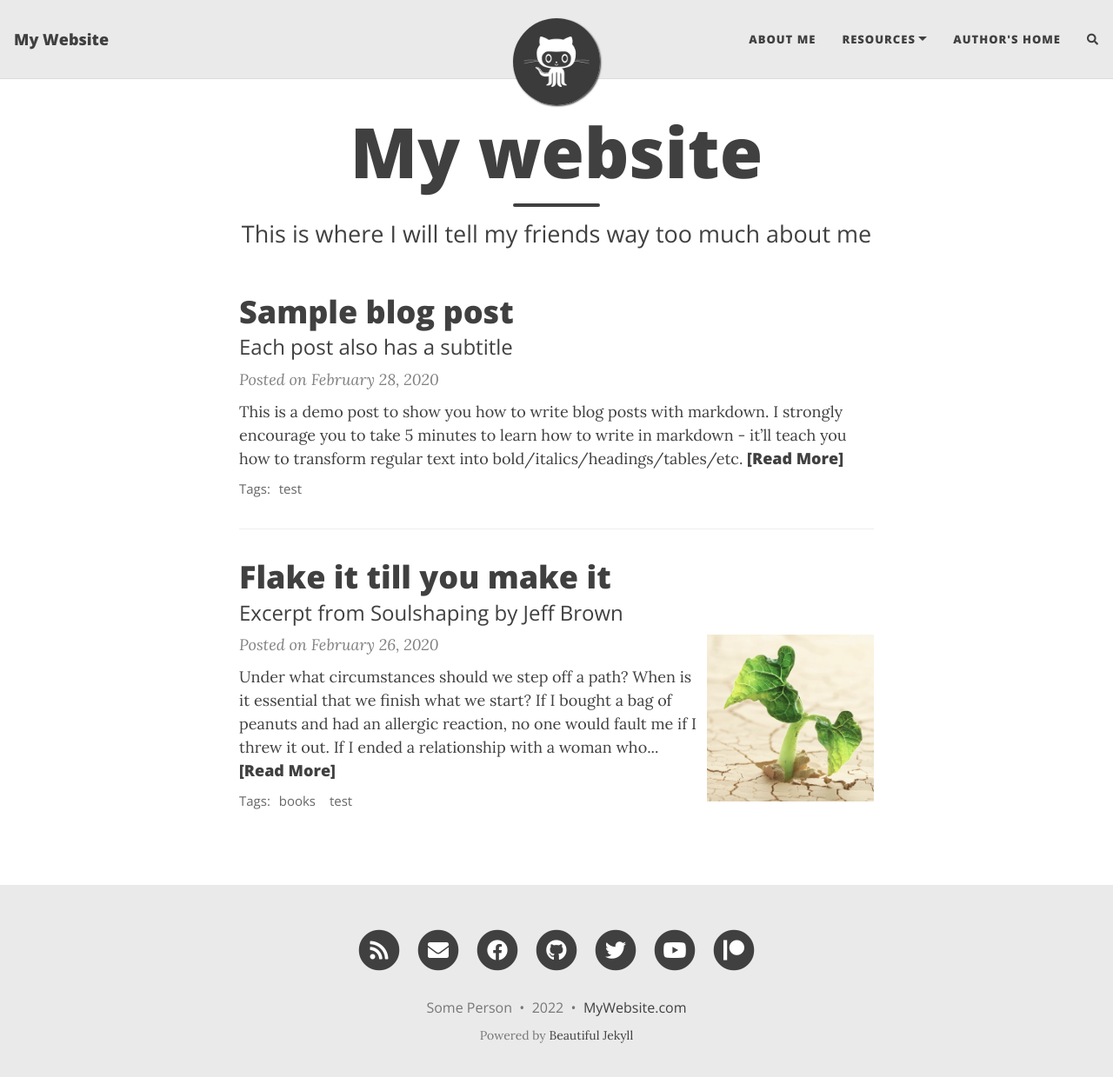
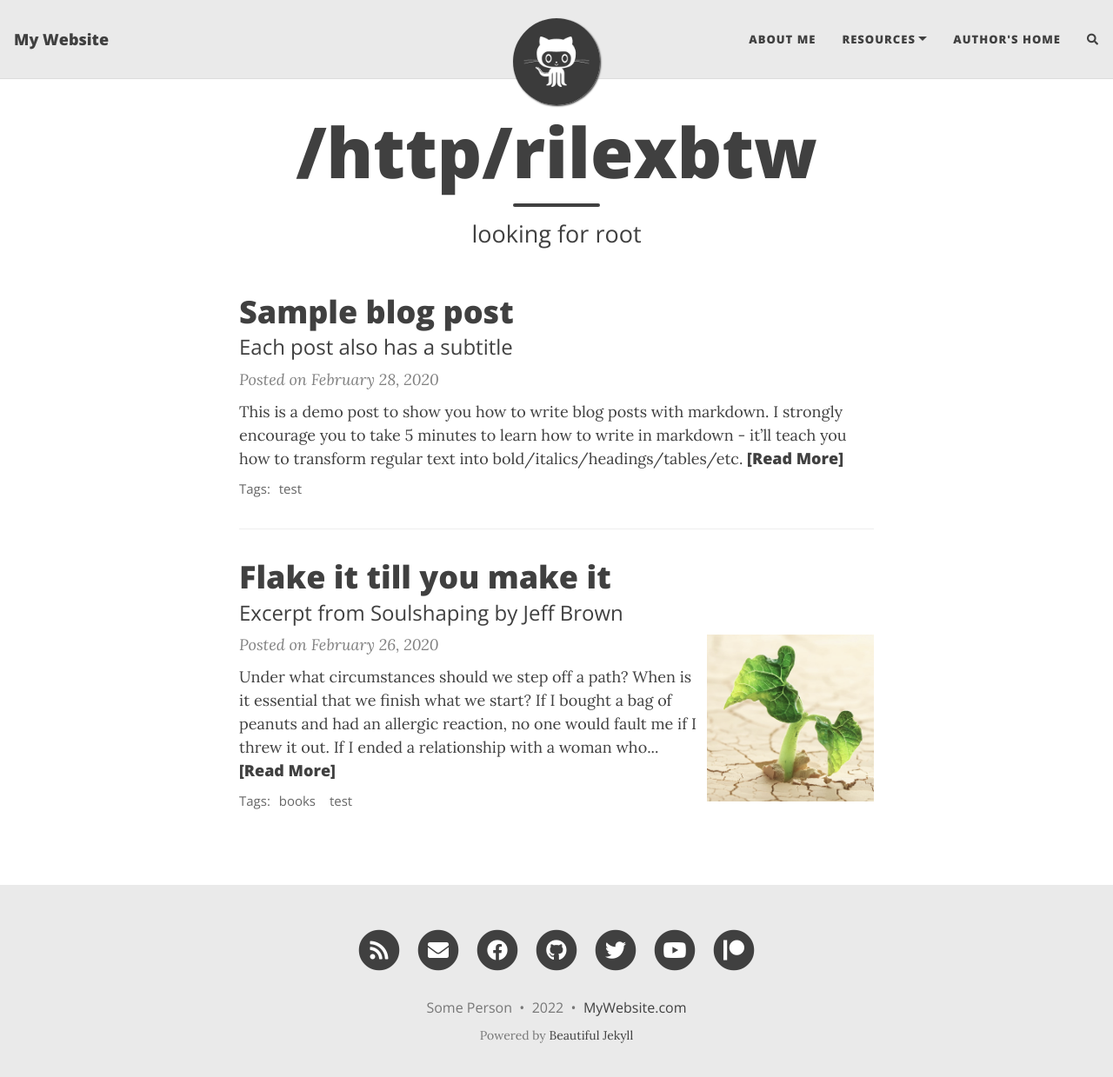
Before and after one commit to RilexBTW/rilexbtw.github.io, a Jekyll site: the page built from index.html, in a window 1280 px wide and 1252 px high. Shown: the top 1239 px of the window at 87% size. Built offline with Jekyll 4.4.1, drawn with Linux system fonts in a browser that asks for light colours; nearby versions of some CDN libraries; the list of posts is cut into pages by our own code; comment, search, counter and statistics services are not loaded.

Commit message:
Update index.html

```diff
--- a/index.html
+++ b/index.html
@@ -1,5 +1,5 @@
 ---
 layout: home
-title: My website
-subtitle: This is where I will tell my friends way too much about me
+title: /http/rilexbtw
+subtitle: looking for root
 ---
```
